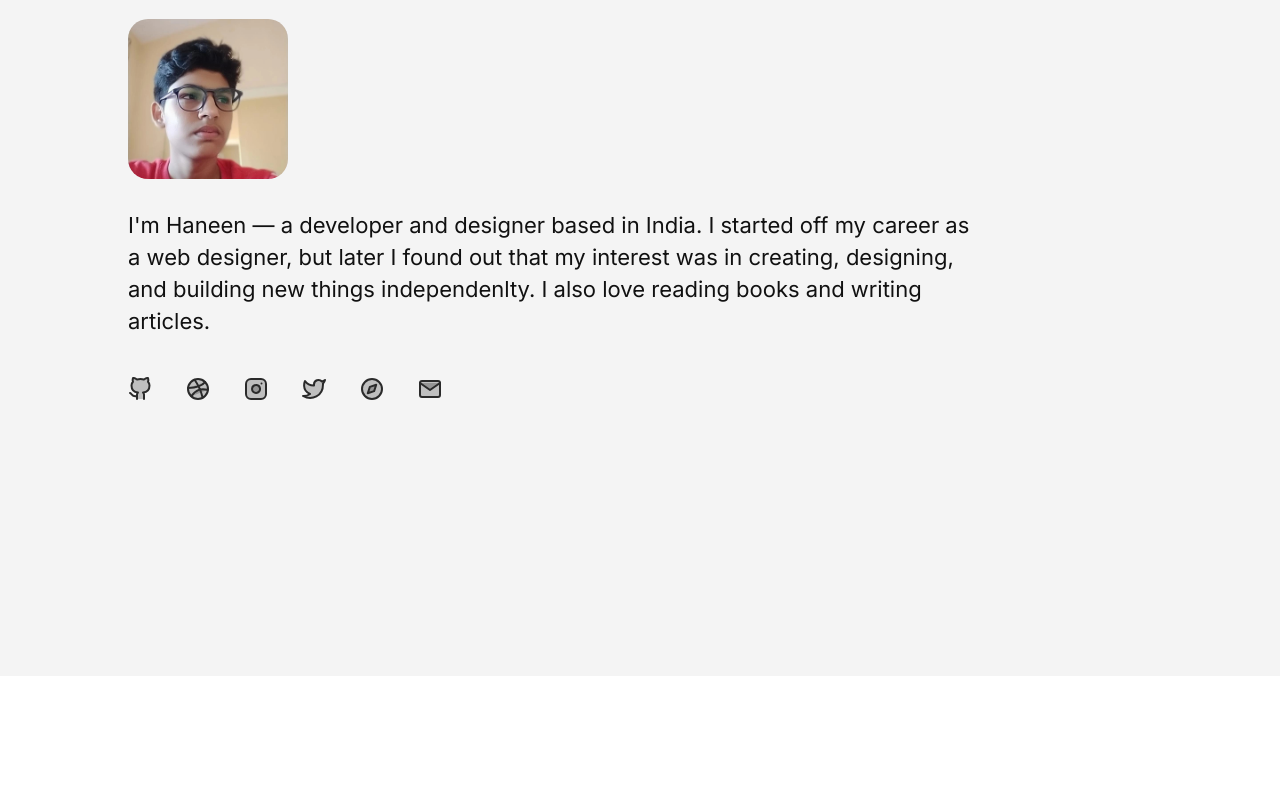
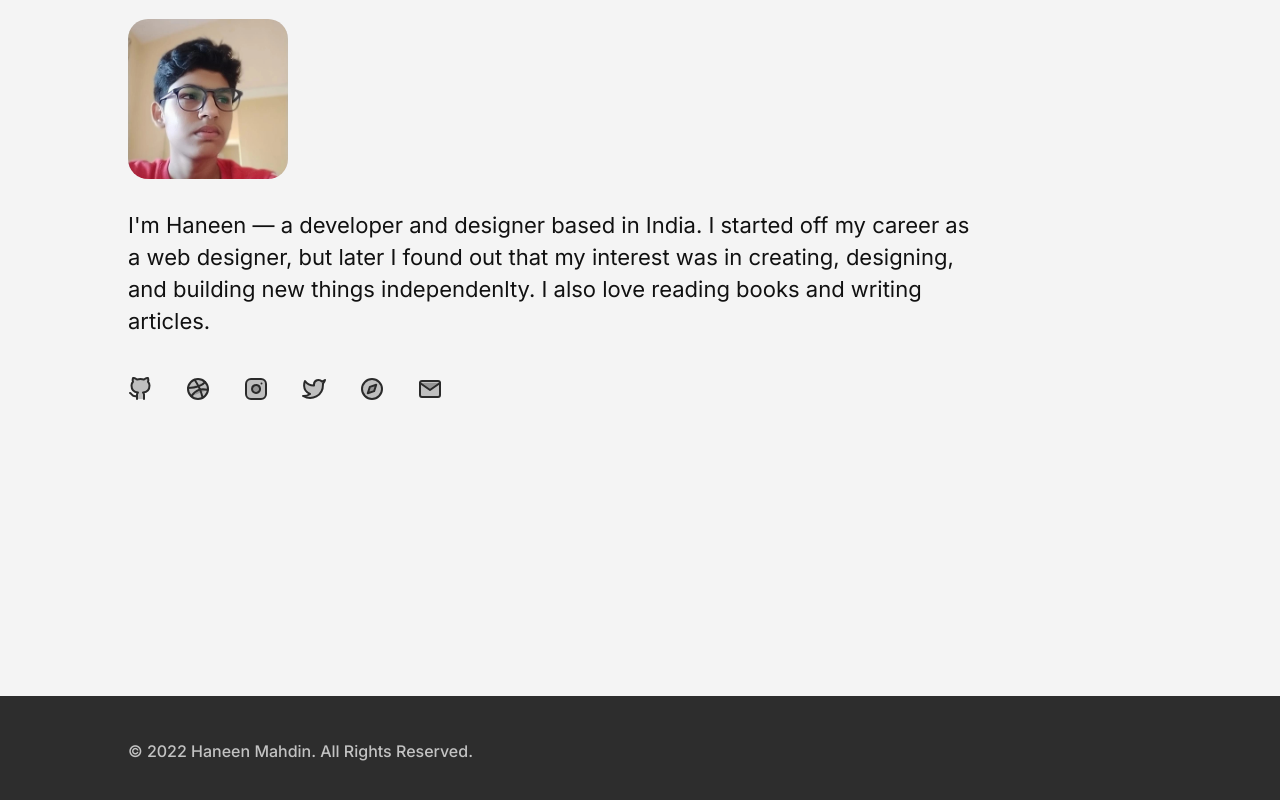
Before and after one commit to haneenmahd/haneenmahd.github.io, a React (Vite) app: page / in a window 1280 px wide. Shown: the part 224-1024 px from the top of the page. Before the commit the page ends 900 px from the top, so only its background shows below. Built offline with nearby package versions, Linux system fonts and the light colour scheme.

Commit message:
Add footer

```diff
--- a/src/App.jsx
+++ b/src/App.jsx
@@ -5,7 +5,7 @@ import theme from './theme'
 
 const AppStyle = styled.div`
   min-height: 100vh;
-  max-width: 100vw;
+  max-width: 100%;
   background-color: ${theme.light.mainBg};
   color: ${theme.light.textColor};
 
--- /dev/null
+++ b/src/components/Footer.jsx
@@ -0,0 +1,27 @@
+import React from 'react'
+import styled from 'styled-components'
+import CommonLink from './CommonLink'
+import { Paragraph } from './Text'
+
+const FooterStyle = styled.footer`
+  max-width: 100%;
+  background: #2d2d2d;
+  margin-top: 20px;
+  padding: 2% 10%;
+`
+
+const CustomisedParagraph = styled(Paragraph)`
+    color: #c3c3c3;
+    font-size: 16px;
+    font-weight: 500;
+`
+
+export default function Footer() {
+  return (
+    <FooterStyle>
+      <CustomisedParagraph>
+        © 2022 Haneen Mahdin. All Rights Reserved.
+      </CustomisedParagraph>
+    </FooterStyle>
+  )
+}
--- a/src/main.jsx
+++ b/src/main.jsx
@@ -15,6 +15,7 @@ import Work from './pages/Work'
 import Blog from './pages/Blog'
 import Store from './pages/Store'
 import HireMe from './pages/HireMe'
+import Footer from './components/Footer'
 
 function RenderingApp() {
   const location = useLocation()
@@ -33,6 +34,8 @@ function RenderingApp() {
 
       {/* React Router renderings */}
       <Outlet />
+
+      <Footer />
     </div>
   )
 }
```
